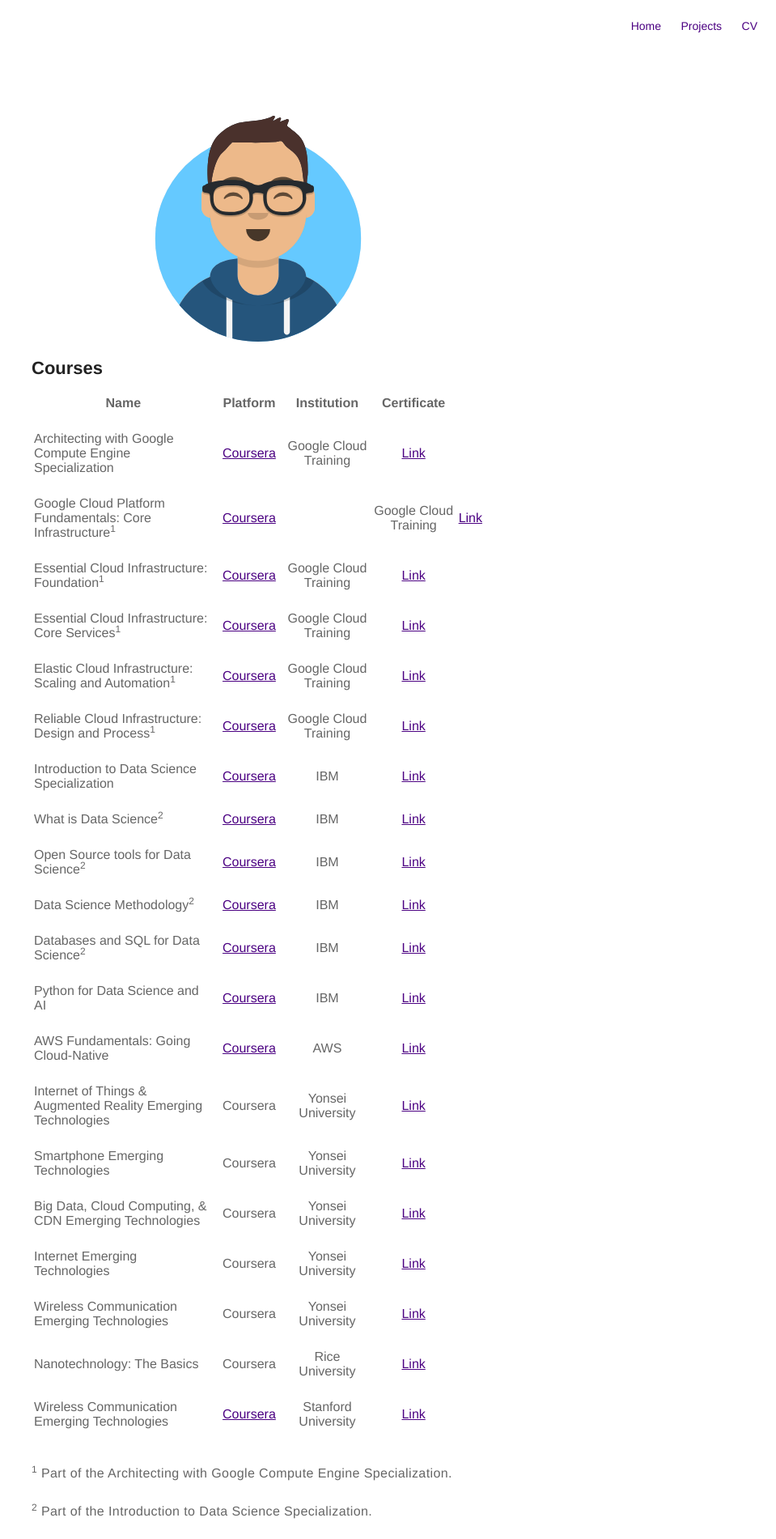
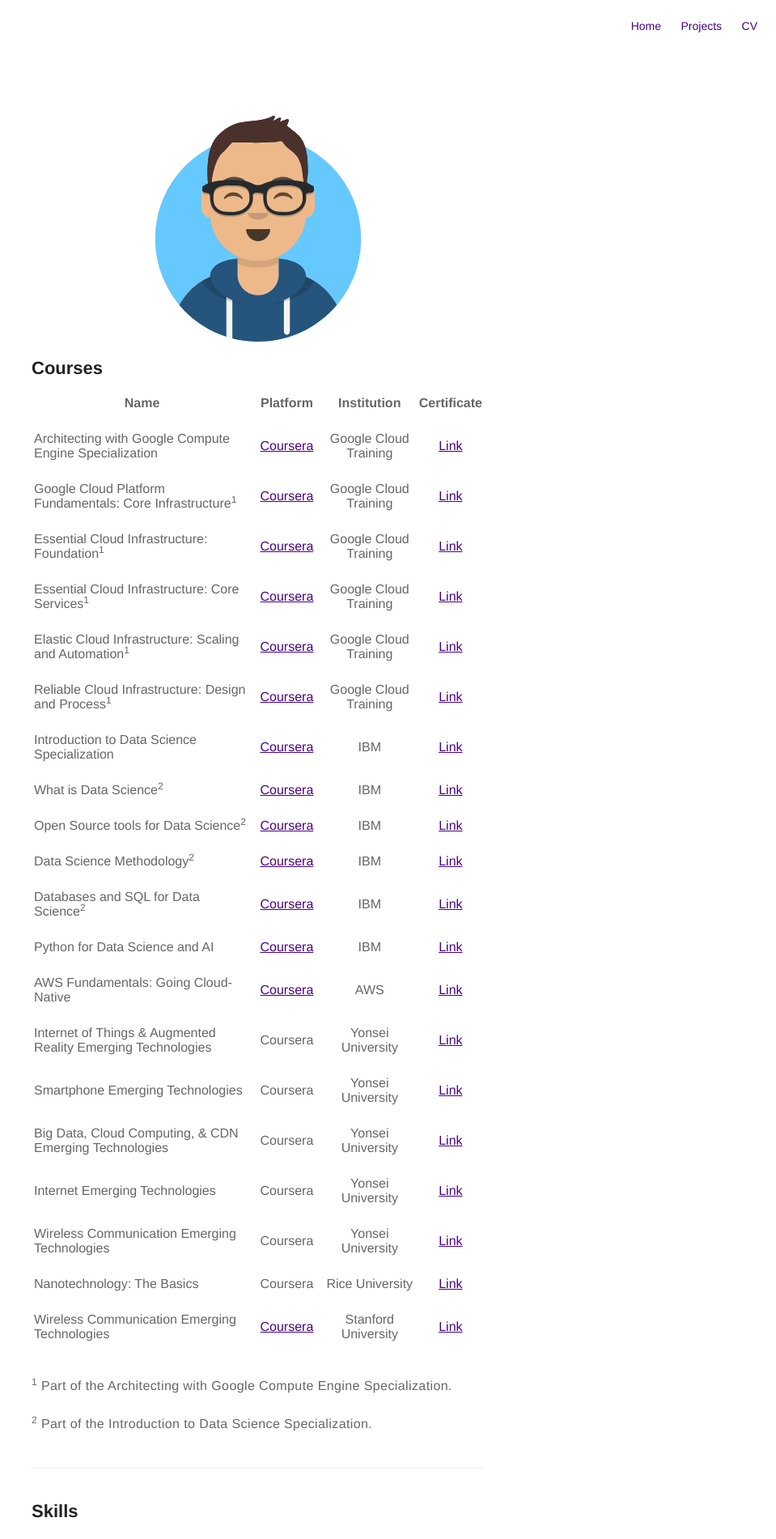
Before and after one commit to HectorBudielE/personal-website, a Jekyll site: the page built from about.md, in a window 1280 px wide. Shown: the top 1901 px of the page at 81% size, without its empty margins (321-1280 px from the left). Built offline with Jekyll 4.4.1, drawn with Linux system fonts in a browser that asks for light colours.

Commit message:
fix: fixed index 2 in table

```diff
--- a/about.md
+++ b/about.md
@@ -13,7 +13,7 @@ layout: page
 | | | | | | |
 |Architecting with Google Compute Engine Specialization| |[Coursera](https://www.coursera.org/specializations/gcp-architecture)| |Google Cloud Training|[Link](https://www.coursera.org/account/accomplishments/specialization/certificate/ZJGP26DBWYS5)|
 | | | | | | |
-|Google Cloud Platform Fundamentals: Core Infrastructure<sup>1</sup>| |[Coursera](https://www.coursera.org/learn/gcp-fundamentals?specialization=gcp-architecture)| | |Google Cloud Training|[Link](https://www.coursera.org/account/accomplishments/certificate/2MN84HJ2NJGT)|
+|Google Cloud Platform Fundamentals: Core Infrastructure<sup>1</sup>| |[Coursera](https://www.coursera.org/learn/gcp-fundamentals?specialization=gcp-architecture)| |Google Cloud Training|[Link](https://www.coursera.org/account/accomplishments/certificate/2MN84HJ2NJGT)|
 | | | | | | |
 |Essential Cloud Infrastructure: Foundation<sup>1</sup>| |[Coursera](https://www.coursera.org/learn/gcp-infrastructure-foundation?specialization=gcp-architecture)| |Google Cloud Training|[Link](https://www.coursera.org/account/accomplishments/certificate/XUMN5FWGXUNH)|
 | | | | | | |
```
